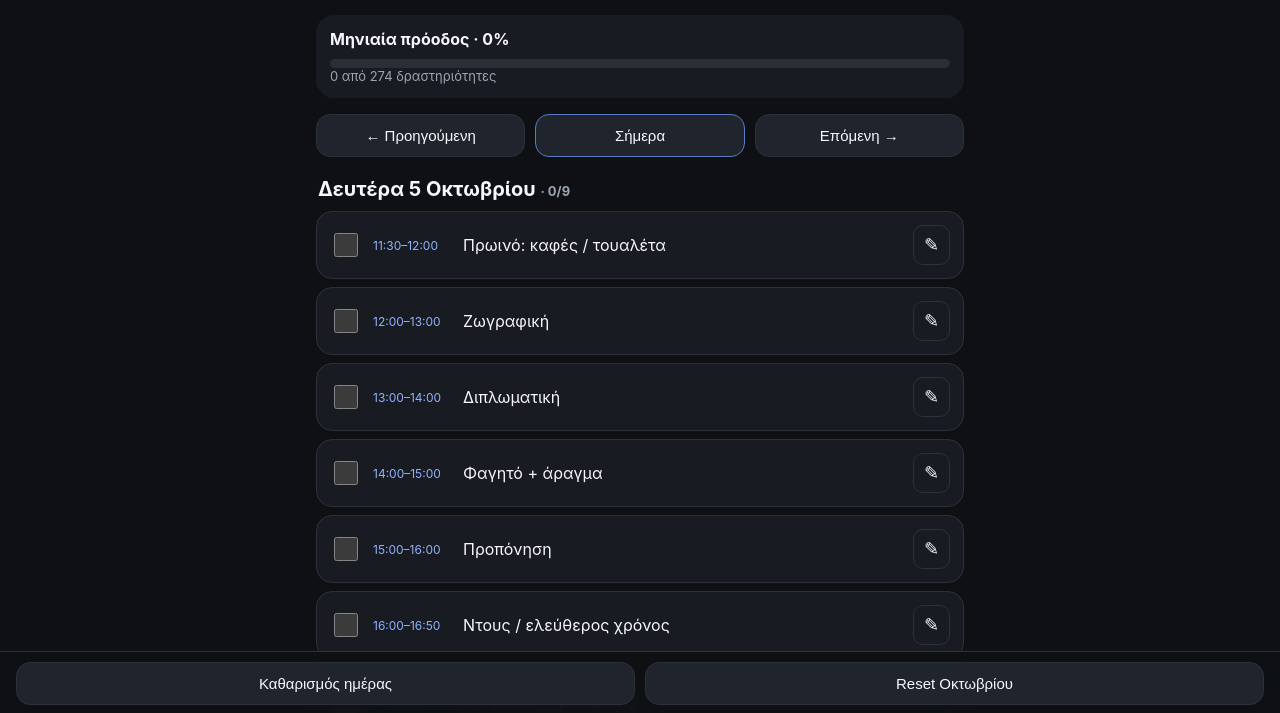
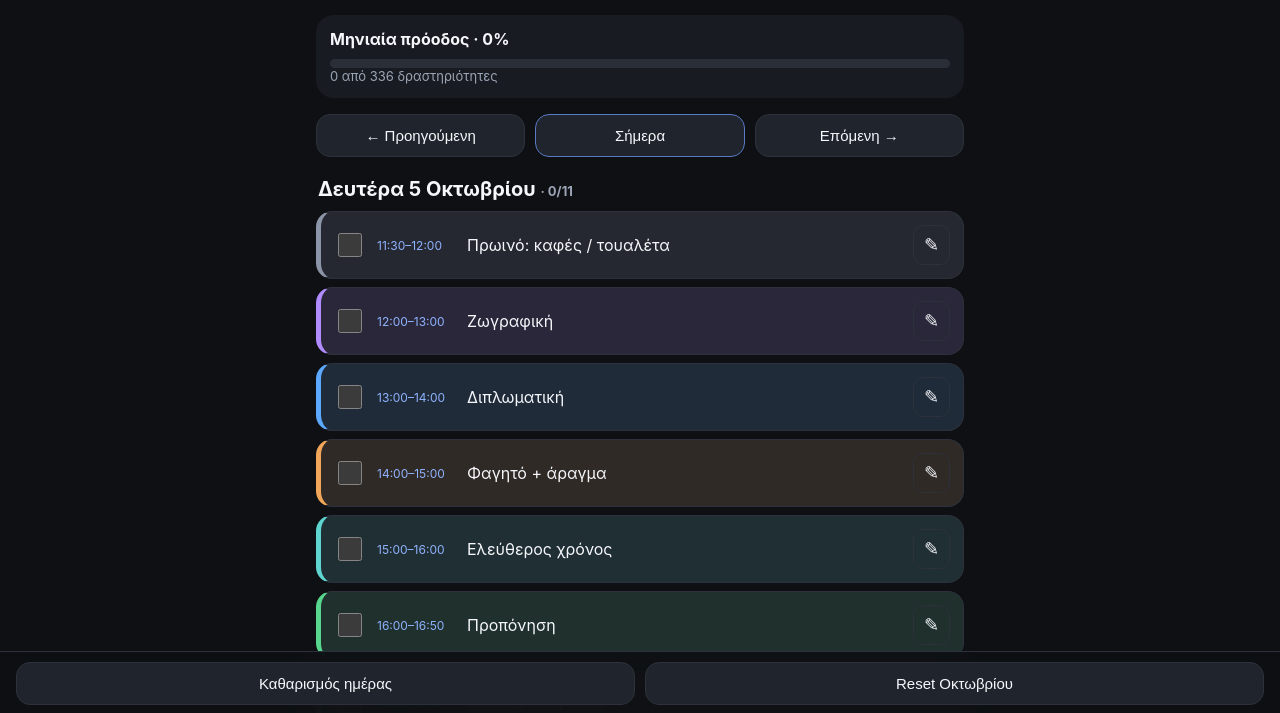
Before and after one commit to venetiasiorou-ux/routine-tracker, a plain HTML site: page index.html in a window 1280 px wide. Shown: the part 85-798 px from the top of the page. Drawn offline with Linux system fonts and the light colour scheme.

Commit message:
Add files via upload

```diff
--- a/index.html
+++ b/index.html
@@ -23,13 +23,15 @@ button{border:1px solid var(--line);background:var(--card2);color:var(--text);bo
 nav{position:fixed;bottom:0;left:0;right:0;background:rgba(14,16,20,.94);backdrop-filter:blur(12px);border-top:1px solid var(--line);padding:10px 16px calc(10px + env(safe-area-inset-bottom));display:flex;gap:10px}
 nav button{flex:1}.today{border-color:#587bc4}
 .small{font-size:13px;color:var(--muted)}
-.task{cursor:pointer}.taskBody{display:flex;align-items:center;gap:12px;flex:1;min-width:0}
+.task{cursor:pointer;border-left:5px solid var(--cat,#8b95a7);background:color-mix(in srgb,var(--cat,#8b95a7) 11%,var(--card))}.taskBody{display:flex;align-items:center;gap:12px;flex:1;min-width:0}
 .editBtn{flex:none;padding:8px 10px;border-radius:10px;font-size:18px;background:transparent}
 .addBtn{width:100%;margin:14px 0 4px;border:1px dashed #587bc4;color:var(--accent);background:transparent}
 .modal{display:none;position:fixed;inset:0;z-index:50;background:rgba(0,0,0,.65);align-items:flex-end;justify-content:center}
 .modal.show{display:flex}.sheet{width:100%;max-width:680px;background:#181b21;border:1px solid var(--line);border-radius:22px 22px 0 0;padding:20px 16px calc(20px + env(safe-area-inset-bottom))}
 .sheet h2{margin:0 0 16px}.sheet label{display:block;color:var(--muted);font-size:13px;margin:12px 0 6px}
 .sheet input{width:100%;padding:13px;border-radius:12px;border:1px solid var(--line);background:#0e1014;color:var(--text);font-size:16px}
+.notes{display:none;margin:-2px 8px 12px 52px;padding:10px 12px;border-left:2px solid var(--line);color:#cbd2de;font-size:14px;white-space:pre-wrap}.notes.show{display:block}
+.sheet textarea,.sheet select{width:100%;padding:13px;border-radius:12px;border:1px solid var(--line);background:#0e1014;color:var(--text);font-size:16px}.sheet textarea{min-height:90px;resize:vertical}
 .actions{display:flex;gap:9px;margin-top:18px}.actions button{flex:1}.danger{color:#ff8e8e;border-color:#6a3434}
 </style>
 </head>
@@ -47,6 +49,8 @@ nav button{flex:1}.today{border-color:#587bc4}
   <h2 id="modalTitle">Δραστηριότητα</h2>
   <label>Ώρα</label><input id="editTime" placeholder="π.χ. 17:00–18:00">
   <label>Δραστηριότητα</label><input id="editLabel" placeholder="π.χ. Γιατρός">
+  <label>Κατηγορία</label><select id="editCat"><option value="routine">Ρουτίνα</option><option value="hobby">Χόμπι</option><option value="study">Σπουδές</option><option value="food">Φαγητό / έξοδος</option><option value="exercise">Άσκηση</option><option value="free">Ελεύθερος χρόνος</option><option value="errand">Δουλειές / ψώνια</option><option value="commute">Μετακίνηση</option><option value="work">Δουλειά</option><option value="sleep">Ύπνος</option><option value="event">Event</option></select>
+  <label>Σημειώσεις <span class="small">(φαίνονται μόνο όταν πατήσεις τη δραστηριότητα)</span></label><textarea id="editNotes" placeholder="Γράψε σημειώσεις..."></textarea>
   <div class="actions">
    <button onclick="closeModal()">Άκυρο</button>
    <button id="deleteBtn" class="danger" onclick="deleteTask()">Διαγραφή</button>
@@ -55,18 +59,20 @@ nav button{flex:1}.today{border-color:#587bc4}
  </div>
 </div>
 <script>
+const COLORS={routine:"#8b95a7",hobby:"#b18cff",study:"#5ca8ff",food:"#f2a65a",exercise:"#58d68d",free:"#5ed5d1",errand:"#f3cf5b",commute:"#a7b0bf",work:"#ff6f7d",sleep:"#7184c7",event:"#ff91c8"};
+function autoCat(label){label=label.toLowerCase();if(label.includes("ζωγραφ")||label.includes("μπάσο")||label.includes("hobby"))return "hobby";if(label.includes("διπλω"))return "study";if(label.includes("προπό"))return "exercise";if(label.includes("ελεύθερ"))return "free";if(label.includes("φαγη")||label.includes("καφές έξω"))return "food";if(label.includes("supermarket")||label.includes("δουλειές σπιτι"))return "errand";if(label.includes("μετάβαση"))return "commute";if(label.includes("δουλειά")||label.includes("άφιξη"))return "work";if(label.includes("ύπνο"))return "sleep";return "routine"}
 const S={
-1:[["11:30–12:00","Πρωινό: καφές / τουαλέτα"],["12:00–13:00","Ζωγραφική"],["13:00–14:00","Διπλωματική"],["14:00–15:00","Φαγητό + άραγμα"],["15:00–16:00","Προπόνηση"],["16:00–16:50","Ντους / ελεύθερος χρόνος"],["16:50–18:00","Ετοιμασία + μετάβαση"],["18:00–03:00","Δουλειά"],["03:30–11:30","Ύπνος"]],
-2:[["11:30–12:00","Πρωινό: καφές / τουαλέτα"],["12:00–13:00","Μπάσο"],["13:00–14:00","Διπλωματική"],["14:00–15:00","Φαγητό + άραγμα"],["15:00–16:00","Προπόνηση"],["16:00–16:50","Ντους / ελεύθερος χρόνος"],["16:50–18:00","Ετοιμασία + μετάβαση"],["18:00–03:00","Δουλειά"],["03:30–11:30","Ύπνος"]],
-3:[["11:30–12:00","Πρωινό: καφές / τουαλέτα"],["12:00–13:00","Ζωγραφική"],["13:00–14:00","Διπλωματική"],["14:00–15:00","Φαγητό + άραγμα"],["15:00–16:00","Προπόνηση"],["16:00–16:50","Ντους / χαλάρωμα"],["16:50–18:00","Ετοιμασία + μετάβαση"],["18:00–03:00","Δουλειά"],["03:30–11:30","Ύπνος"]],
-4:[["11:30–12:00","Πρωινό: καφές / τουαλέτα"],["12:00–13:00","Καφές έξω (Playlist / μουσική)"],["13:00–14:00","Διπλωματική"],["14:00–15:00","Καφές έξω"],["15:00–16:00","Φαγητό έξω"],["16:00–18:00","Supermarket"],["18:00–03:00","Δουλειά"],["03:30–11:30","Ύπνος"]],
-5:[["11:30–12:00","Πρωινό: καφές / τουαλέτα"],["12:00–13:00","Μπάσο"],["13:00–14:00","Λούσιμο / περιποίηση"],["14:00–15:00","Φαγητό + άραγμα"],["15:00–16:00","Δουλειές σπιτιού"],["16:00–16:50","Ελεύθερος χρόνος"],["16:50–18:00","Ετοιμασία + μετάβαση"],["18:00–03:00","Δουλειά"],["03:30–11:30","Ύπνος"]],
-6:[["11:30–12:00","Πρωινό: καφές / τουαλέτα"],["12:00–13:00","Ζωγραφική"],["13:00–14:00","Free hobby"],["14:00–15:00","Φαγητό + άραγμα"],["15:00–16:00","Supermarket"],["16:00–16:50","Ελεύθερος χρόνος"],["16:50–18:00","Ετοιμασία + μετάβαση"],["18:00–03:00","Δουλειά"],["03:30–11:30","Ύπνος"]],
-0:[["11:30–12:00","Πρωινό: καφές / τουαλέτα"],["12:00–13:00","Μπάσο"],["13:00–14:00","Διπλωματική"],["14:00–15:00","Φαγητό + άραγμα"],["15:00–16:00","Προπόνηση"],["16:00–16:50","Ντους / χαλάρωμα"],["16:50–18:00","Ετοιμασία + μετάβαση"],["18:00–03:00","Δουλειά"],["03:30–11:30","Ύπνος"]]
+1:[["11:30–12:00","Πρωινό: καφές / τουαλέτα"],["12:00–13:00","Ζωγραφική"],["13:00–14:00","Διπλωματική"],["14:00–15:00","Φαγητό + άραγμα"],["15:00–16:00","Ελεύθερος χρόνος"],["16:00–16:50","Προπόνηση"],["16:50–17:35","Ντους / ετοιμασία"],["17:35–17:45","Μετάβαση στη δουλειά"],["17:45–18:00","Άφιξη στη δουλειά"],["18:00–03:00","Δουλειά"],["03:30–11:30","Ύπνος"]],
+2:[["11:30–12:00","Πρωινό: καφές / τουαλέτα"],["12:00–13:00","Μπάσο"],["13:00–14:00","Διπλωματική"],["14:00–15:00","Φαγητό + άραγμα"],["15:00–16:00","Ελεύθερος χρόνος"],["16:00–16:50","Προπόνηση"],["16:50–17:35","Ντους / ετοιμασία"],["17:35–17:45","Μετάβαση στη δουλειά"],["17:45–18:00","Άφιξη στη δουλειά"],["18:00–03:00","Δουλειά"],["03:30–11:30","Ύπνος"]],
+3:[["11:30–12:00","Πρωινό: καφές / τουαλέτα"],["12:00–13:00","Ζωγραφική"],["13:00–14:00","Διπλωματική"],["14:00–15:00","Φαγητό + άραγμα"],["15:00–16:00","Ελεύθερος χρόνος"],["16:00–16:50","Προπόνηση"],["16:50–17:35","Ντους / ετοιμασία"],["17:35–17:45","Μετάβαση στη δουλειά"],["17:45–18:00","Άφιξη στη δουλειά"],["18:00–03:00","Δουλειά"],["03:30–11:30","Ύπνος"]],
+4:[["11:30–12:00","Πρωινό: καφές / τουαλέτα"],["12:00–13:00","Καφές έξω (Playlist / μουσική)"],["13:00–14:00","Διπλωματική"],["14:00–15:00","Καφές έξω"],["15:00–16:00","Φαγητό έξω"],["16:00–17:35","Supermarket"],["17:35–17:45","Μετάβαση στη δουλειά"],["17:45–18:00","Άφιξη στη δουλειά"],["18:00–03:00","Δουλειά"],["03:30–11:30","Ύπνος"]],
+5:[["11:30–12:00","Πρωινό: καφές / τουαλέτα"],["12:00–13:00","Μπάσο"],["13:00–14:00","Λούσιμο / περιποίηση"],["14:00–15:00","Φαγητό + άραγμα"],["15:00–16:00","Δουλειές σπιτιού"],["16:00–16:50","Ελεύθερος χρόνος"],["16:50–17:35","Ετοιμασία"],["17:35–17:45","Μετάβαση στη δουλειά"],["17:45–18:00","Άφιξη στη δουλειά"],["18:00–03:00","Δουλειά"],["03:30–11:30","Ύπνος"]],
+6:[["11:30–12:00","Πρωινό: καφές / τουαλέτα"],["12:00–13:00","Ζωγραφική"],["13:00–14:00","Free hobby"],["14:00–15:00","Φαγητό + άραγμα"],["15:00–16:00","Supermarket"],["16:00–16:50","Ελεύθερος χρόνος"],["16:50–17:35","Ετοιμασία"],["17:35–17:45","Μετάβαση στη δουλειά"],["17:45–18:00","Άφιξη στη δουλειά"],["18:00–03:00","Δουλειά"],["03:30–11:30","Ύπνος"]],
+0:[["11:30–12:00","Πρωινό: καφές / τουαλέτα"],["12:00–13:00","Μπάσο"],["13:00–14:00","Διπλωματική"],["14:00–15:00","Φαγητό + άραγμα"],["15:00–16:00","Ελεύθερος χρόνος"],["16:00–16:50","Προπόνηση"],["16:50–17:35","Ντους / ετοιμασία"],["17:35–17:45","Μετάβαση στη δουλειά"],["17:45–18:00","Άφιξη στη δουλειά"],["18:00–03:00","Δουλειά"],["03:30–11:30","Ύπνος"]]
 };
 const names=["Κυριακή","Δευτέρα","Τρίτη","Τετάρτη","Πέμπτη","Παρασκευή","Σάββατο"];
 let day=Math.min(31,Math.max(1,new Date().getMonth()==9&&new Date().getFullYear()==2026?new Date().getDate():1));
-const key="octoberRoutine2026", customKey="octoberRoutine2026.custom";
+const key="octoberRoutine2026.v5", customKey="octoberRoutine2026.v5.custom";
 let data=JSON.parse(localStorage.getItem(key)||"{}");
 let custom=JSON.parse(localStorage.getItem(customKey)||"{}");
 let editing=null;
@@ -77,23 +83,24 @@ function render(){
  const date=new Date(2026,9,day), list=tasks(day), done=(data[day]||{});
  let n=Object.values(done).filter(Boolean).length;
  document.getElementById("content").innerHTML=`<div class="date">${names[date.getDay()]} ${day} Οκτωβρίου <span class="small">· ${n}/${list.length}</span></div>`+
- list.map((x,i)=>`<div class="task ${done[i]?"done":""}"><label class="taskBody"><input type="checkbox" ${done[i]?"checked":""} onchange="tick(${i},this.checked)"><span class="time">${esc(x[0])}</span><span class="label">${esc(x[1])}</span></label><button class="editBtn" onclick="openEdit(${i})" aria-label="Επεξεργασία">✎</button></div>`).join("")+
+ list.map((x,i)=>`<div><div class="task ${done[i]?"done":""}" style="--cat:${COLORS[x[3]||autoCat(x[1])]}" onclick="toggleNotes(${i})"><label class="taskBody" onclick="event.stopPropagation()"><input type="checkbox" ${done[i]?"checked":""} onchange="tick(${i},this.checked)"><span class="time">${esc(x[0])}</span><span class="label">${esc(x[1])}</span></label><button class="editBtn" onclick="event.stopPropagation();openEdit(${i})" aria-label="Επεξεργασία">✎</button></div>${x[2]?`<div class="notes" id="note-${i}">${esc(x[2])}</div>`:""}</div>`).join("")+
  `<button class="addBtn" onclick="openAdd()">＋ Προσθήκη δραστηριότητας</button>`+
  (custom[day]?`<button class="addBtn" onclick="restoreDay()">↺ Επαναφορά αρχικού προγράμματος</button>`:"");
  updateMonth()
 }
 function tick(i,v){data[day]=data[day]||{};data[day][i]=v;save();render()}
+function toggleNotes(i){let el=document.getElementById("note-"+i);if(el)el.classList.toggle("show")}
 function move(n){day=Math.min(31,Math.max(1,day+n));render();scrollTo(0,0)}
 function goToday(){let d=new Date();day=(d.getFullYear()==2026&&d.getMonth()==9)?d.getDate():1;render()}
 function resetDay(){if(confirm("Να καθαρίσουν τα ✓ αυτής της ημέρας;")){delete data[day];save();render()}}
 function resetAll(){if(confirm("Να διαγραφούν ΟΛΑ τα ✓ του Οκτωβρίου; Οι αλλαγές δραστηριοτήτων θα παραμείνουν.")){data={};save();render()}}
 function esc(s){return String(s).replace(/[&<>"']/g,c=>({"&":"&amp;","<":"&lt;",">":"&gt;",'"':"&quot;","'":"&#039;"}[c]))}
 function ensureCustom(){if(!custom[day]) custom[day]=defaults(day)}
-function openEdit(i){editing=i;let x=tasks(day)[i];document.getElementById("modalTitle").textContent="Επεξεργασία";document.getElementById("editTime").value=x[0];document.getElementById("editLabel").value=x[1];document.getElementById("deleteBtn").style.display="block";document.getElementById("modal").classList.add("show")}
-function openAdd(){editing=-1;document.getElementById("modalTitle").textContent="Νέα δραστηριότητα";document.getElementById("editTime").value="";document.getElementById("editLabel").value="";document.getElementById("deleteBtn").style.display="none";document.getElementById("modal").classList.add("show")}
+function openEdit(i){editing=i;let x=tasks(day)[i];modalTitle.textContent="Επεξεργασία";editTime.value=x[0];editLabel.value=x[1];editNotes.value=x[2]||"";editCat.value=x[3]||autoCat(x[1]);deleteBtn.style.display="block";modal.classList.add("show")}
+function openAdd(){editing=-1;modalTitle.textContent="Νέα δραστηριότητα";editTime.value="";editLabel.value="";editNotes.value="";editCat.value="event";deleteBtn.style.display="none";modal.classList.add("show")}
 function closeModal(){document.getElementById("modal").classList.remove("show")}
 function backdrop(e){if(e.target.id==="modal")closeModal()}
-function saveTask(){let t=document.getElementById("editTime").value.trim(),l=document.getElementById("editLabel").value.trim();if(!t||!l){alert("Συμπλήρωσε ώρα και δραστηριότητα.");return}ensureCustom();if(editing===-1)custom[day].push([t,l]);else custom[day][editing]=[t,l];save();closeModal();render()}
+function saveTask(){let t=editTime.value.trim(),l=editLabel.value.trim(),n=editNotes.value.trim(),c=editCat.value;if(!t||!l){alert("Συμπλήρωσε ώρα και δραστηριότητα.");return}ensureCustom();if(editing===-1)custom[day].push([t,l,n,c]);else custom[day][editing]=[t,l,n,c];save();closeModal();render()}
 function deleteTask(){if(editing<0)return;if(!confirm("Να διαγραφεί αυτή η δραστηριότητα;"))return;ensureCustom();custom[day].splice(editing,1);let old=data[day]||{},next={};Object.keys(old).forEach(k=>{let n=+k;if(n<editing)next[n]=old[k];else if(n>editing)next[n-1]=old[k]});data[day]=next;save();closeModal();render()}
 function restoreDay(){if(confirm("Να επανέλθει αυτή η ημέρα στο αρχικό εβδομαδιαίο πρόγραμμα;")){delete custom[day];delete data[day];save();render()}}
 function updateMonth(){
```
